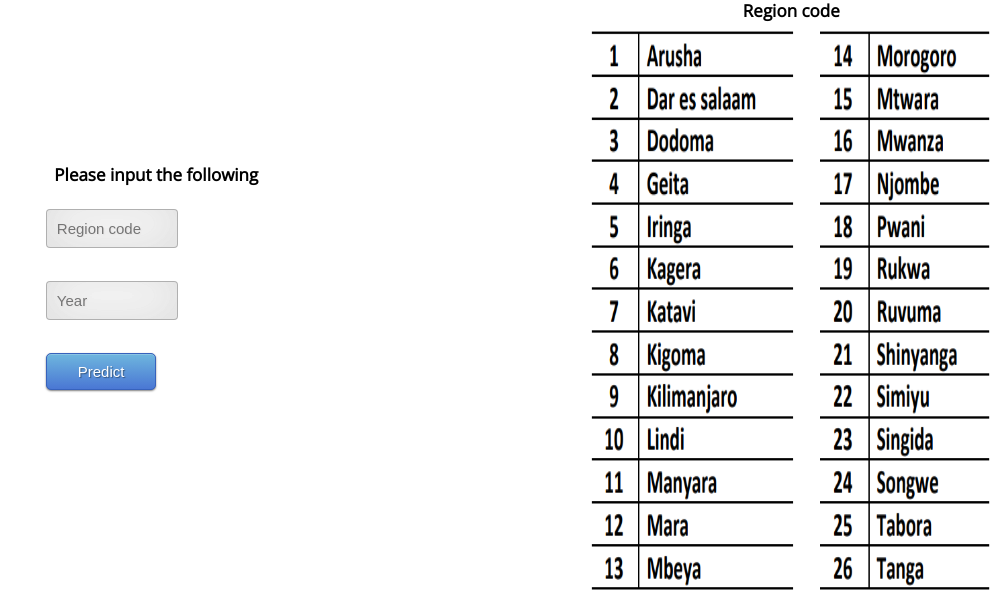
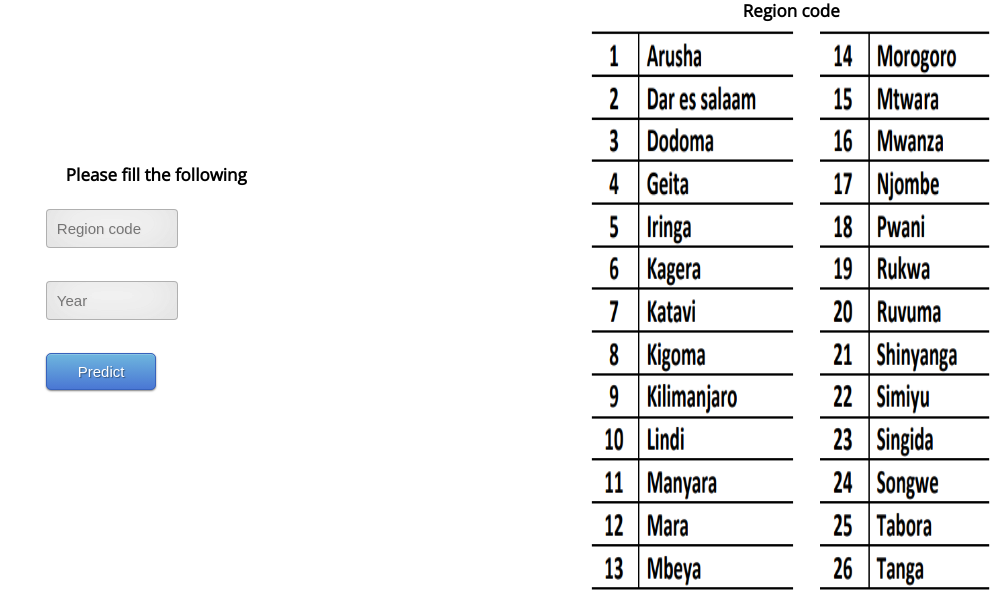
Before and after one commit to Hopertz/deploy-mp, a Django app: page / in a window 1280 px wide. Shown: the part 101-699 px from the top of the page, without its empty margins (272-1280 px from the left). Run offline with Django 4.2, Linux system fonts and the light colour scheme; parts of the project's set-up code (start-up, migrations or seed data) failed here and were passed over.

Commit message:
Update index.html

```diff
--- a/templates/index.html
+++ b/templates/index.html
@@ -16,7 +16,7 @@
         <div class="ihi"><img src="{% static 'images/ihilogo.png' %}"></div>
         <div class="title">Malaria Prevalence Prediction</div>
         <div class="udsm"><img src="{% static 'images/udsmlogo.png' %}"></div>
-        <div class="main">Please input the following
+        <div class="main">Please fill the following
             <br>
             <br>
             <!-- Main Input For Receiving Query to our ML -->
```
